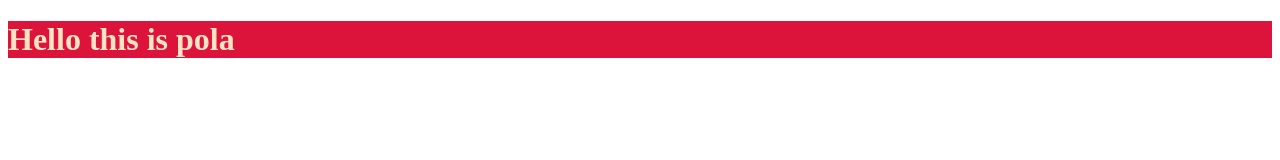
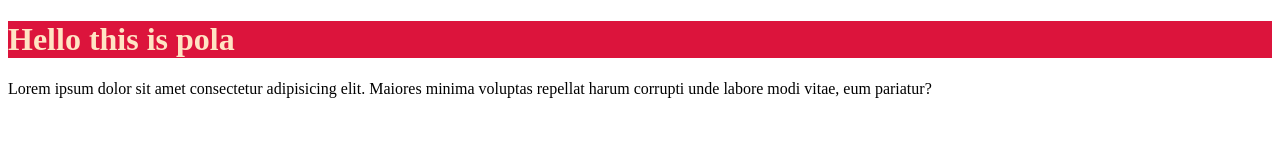
Before and after one commit to Bebo70/my-Project, a plain HTML site: page index.html in a window 1280 px wide. Drawn offline with Linux system fonts and the light colour scheme.

Commit message:
Creating a paragraph

```diff
--- a/index.html
+++ b/index.html
@@ -9,6 +9,8 @@
 </head>
 <body>
     <h1>Hello this is pola</h1>
+    <p>Lorem ipsum dolor sit amet consectetur adipisicing elit. Maiores
+        minima voluptas repellat harum corrupti unde labore modi vitae, eum pariatur?</p>
     <script src="app.js"></script>
 </body>
 </html>
```
